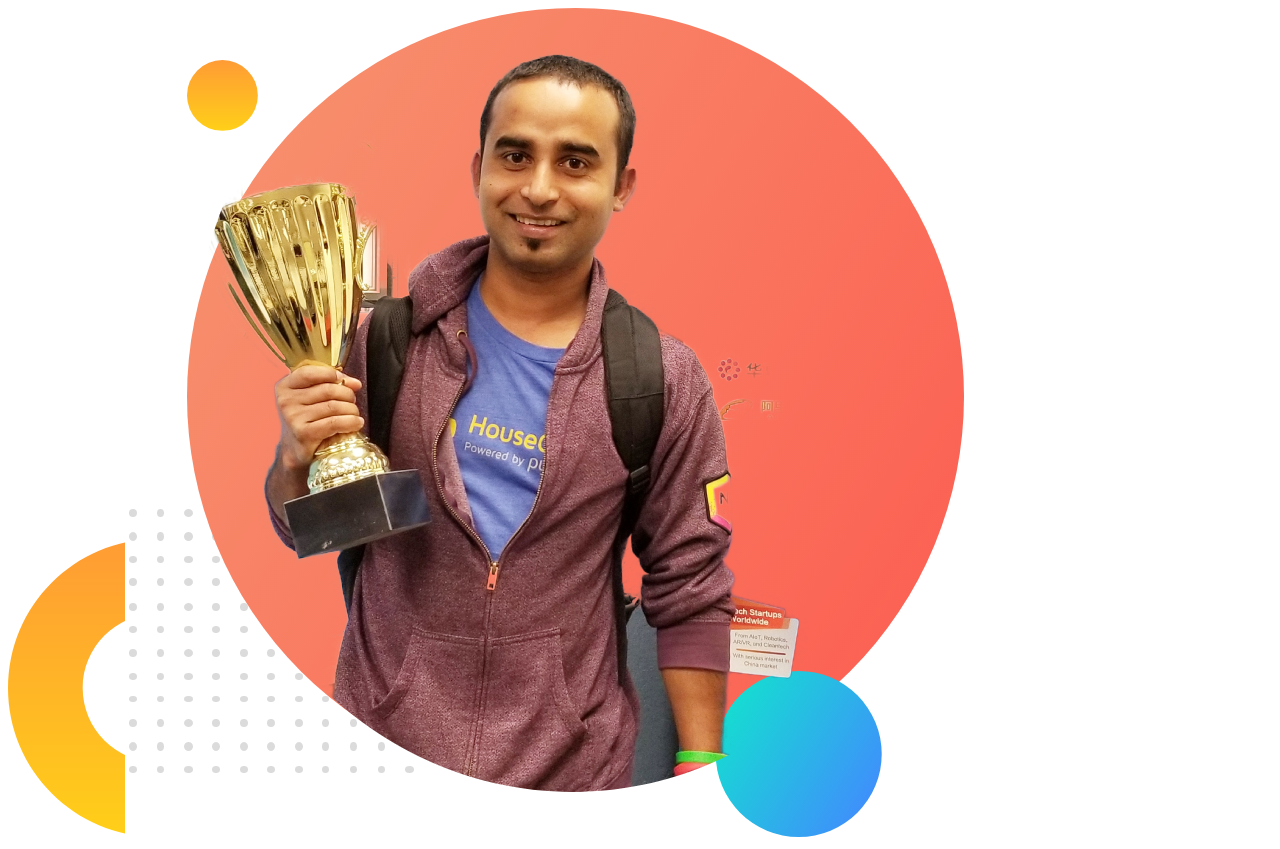
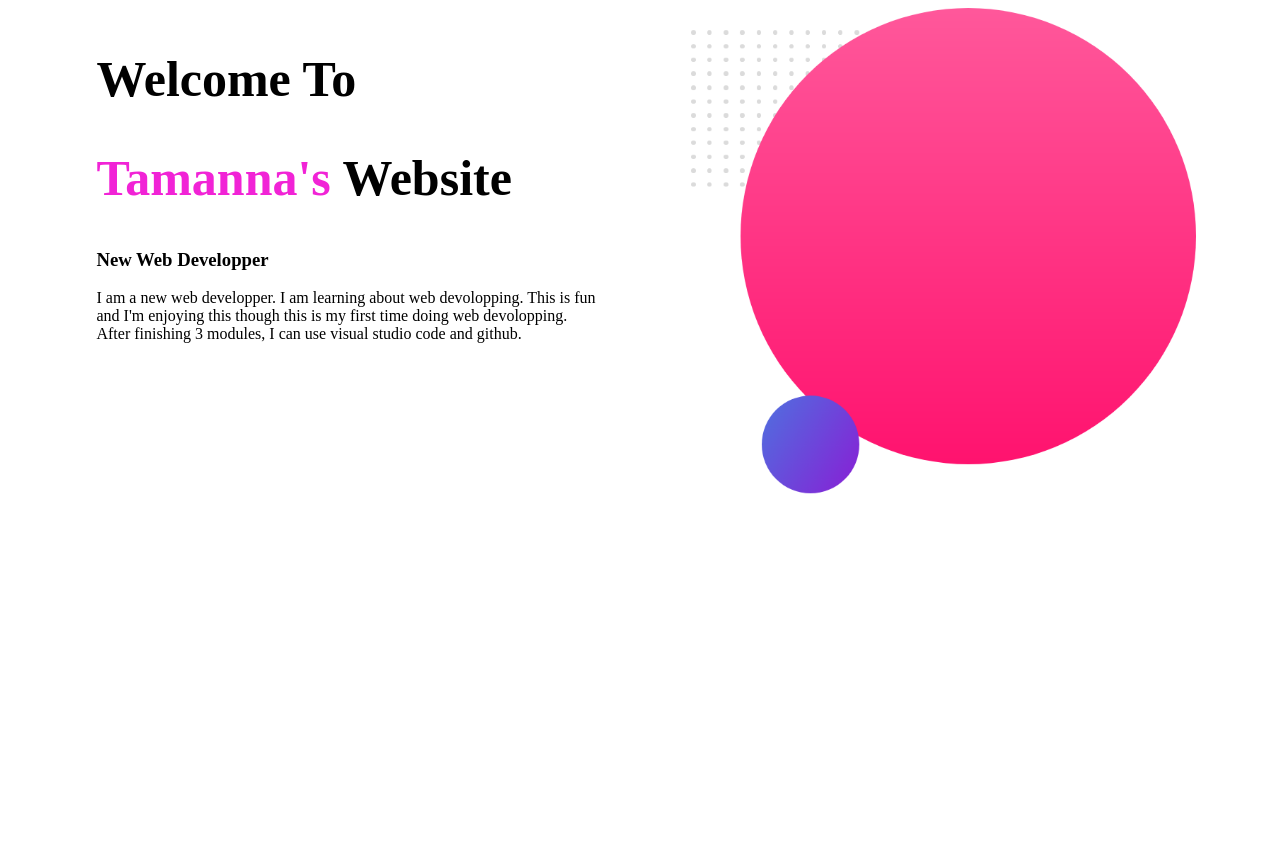
Before and after one commit to Tamanna216/web-portfolio, a plain HTML site: page index.html in a window 1280 px wide. After the commit the page ends 800 px from the top, so only its background shows below. Drawn offline with Linux system fonts and the light colour scheme.

Commit message:
added new information

```diff
--- a/index.html
+++ b/index.html
@@ -4,9 +4,20 @@
     <meta charset="UTF-8">
     <meta name="viewport" content="width=device-width, initial-scale=1.0">
     <title>Document</title>
+    <link href="https://fonts.googleapis.com/css2?family=Poppins:wght@200&display=swap" rel="stylesheet">
+    <link rel="stylesheet" href="style.css">
 </head>
 <body>
-    <img src="images/dream-bg.png" alt="">
-    <img src="jhankar.png" alt="">
+<section>
+   <div class="first-half">
+    <h1>Welcome To</h1>
+    <h1><span class="name">Tamanna's </span> Website</h1>
+    <h3>New Web Developper</h3>
+    <p>I am a new web developper. I am learning about web devolopping. This is fun and I'm enjoying this though this is my first time doing web devolopping. After finishing 3 modules, I can use visual studio code and github.</p>
+   </div>
+   <div class="first-half">
+    <img src="images/new.png" alt="">
+   </div>
+</section>
 </body>
 </html>
--- /dev/null
+++ b/style.css
@@ -0,0 +1,18 @@
+body{
+    'Poppins', sans-serif;
+}
+h1{
+    font-size: 50px;
+}
+.name{
+    color: rgb(241, 35, 214);
+}
+.first-half{
+    width: 40%;
+    float: left;
+    margin-left: 5%;
+    padding-left: 2%;
+}
+.first-half img{
+    width: 100%;
+}
```
Also changed, not shown: images/image.png (renamed from images/dream-bg.png), images/new.png (renamed from images/my-bg2.png).
